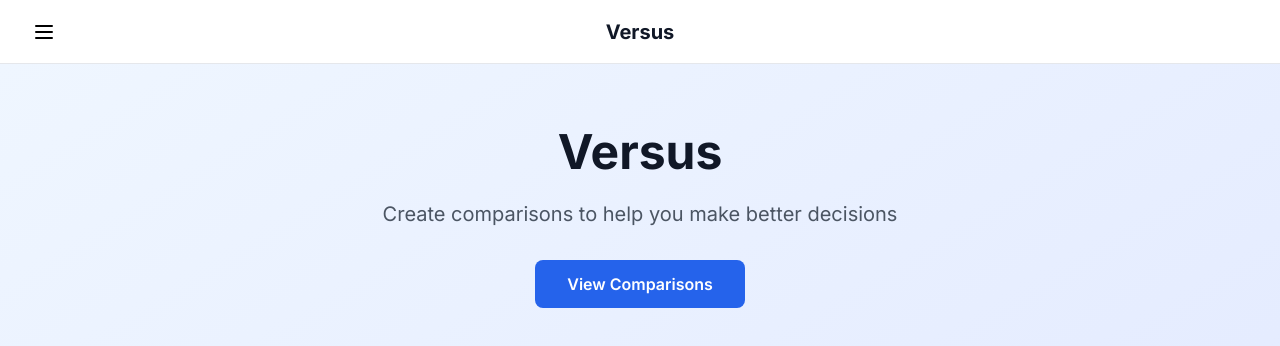
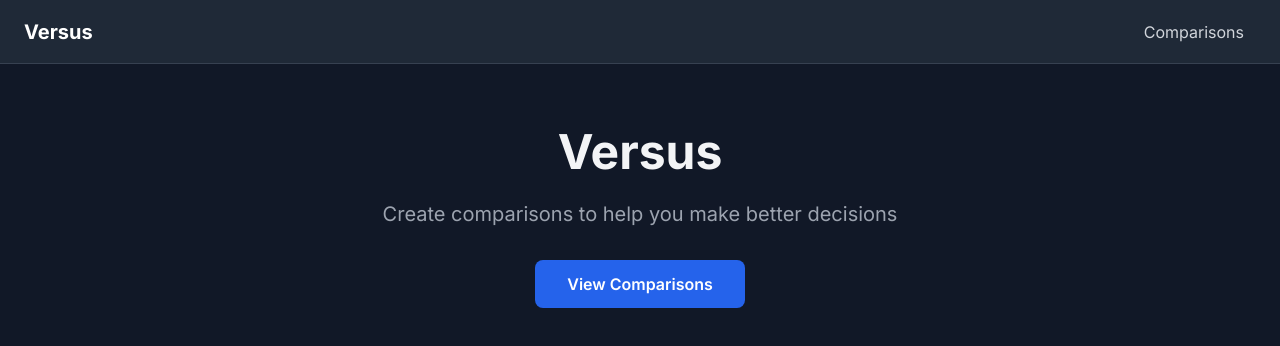
Before and after one commit to DominionZA2/Versus, a Next.js app: page / in a window 1280 px wide. Shown: the top 346 px of the page. Built offline with nearby package versions, Linux system fonts and the light colour scheme.

Commit message:
Convert to dark theme with GitHub-like layout and header navigation

```diff
--- a/src/app/comparisons/page.tsx
+++ b/src/app/comparisons/page.tsx
@@ -43,21 +43,21 @@ export default function ComparisonsPage() {
     <div className="container mx-auto px-4 py-8">
       <div className="max-w-4xl mx-auto">
         <div className="flex justify-between items-center mb-8">
-          <h1 className="text-3xl font-bold text-gray-900">Your Comparisons</h1>
+          <h1 className="text-3xl font-bold text-gray-100">Your Comparisons</h1>
           <button
             onClick={() => setIsCreating(true)}
-            className="bg-blue-600 hover:bg-blue-700 text-white font-semibold px-6 py-2 rounded-lg transition-colors"
+            className="bg-blue-600 hover:bg-blue-500 text-white font-semibold px-6 py-2 rounded-lg transition-colors"
           >
             New Comparison
           </button>
         </div>
 
         {isCreating && (
-          <div className="bg-white rounded-lg shadow-md p-6 mb-6">
+          <div className="bg-gray-800 border border-gray-700 rounded-lg p-6 mb-6">
             <form onSubmit={handleCreateComparison}>
               <h2 className="text-xl font-semibold mb-4">Create New Comparison</h2>
               <div className="mb-4">
-                <label htmlFor="name" className="block text-sm font-medium text-gray-700 mb-2">
+                <label htmlFor="name" className="block text-sm font-medium text-gray-300 mb-2">
                   Comparison Name
                 </label>
                 <input
@@ -83,7 +83,7 @@ export default function ComparisonsPage() {
                     setIsCreating(false);
                     setNewComparisonName('');
                   }}
-                  className="bg-gray-300 hover:bg-gray-400 text-gray-700 font-semibold px-4 py-2 rounded-md transition-colors"
+                  className="bg-gray-600 hover:bg-gray-500 text-gray-200 font-semibold px-4 py-2 rounded-md transition-colors"
                 >
                   Cancel
                 </button>
@@ -94,21 +94,21 @@ export default function ComparisonsPage() {
 
         {comparisons.length === 0 ? (
           <div className="text-center py-12">
-            <p className="text-xl text-gray-600 mb-4">No comparisons yet</p>
+            <p className="text-xl text-gray-400 mb-4">No comparisons yet</p>
             <p className="text-gray-500">Create your first comparison to get started!</p>
           </div>
         ) : (
           <div className="grid gap-4">
             {comparisons.map((comparison) => (
-              <div key={comparison.id} className="bg-white rounded-lg shadow-md p-6 hover:shadow-lg transition-shadow">
+              <div key={comparison.id} className="bg-gray-800 border border-gray-700 rounded-lg p-6 hover:border-gray-600 transition-colors">
                 <div className="flex justify-between items-start">
                   <div className="flex-1">
                     <Link href={`/comparisons/${comparison.slug}`}>
-                      <h2 className="text-xl font-semibold text-blue-600 hover:text-blue-800 mb-2">
+                      <h2 className="text-xl font-semibold text-blue-400 hover:text-blue-300 mb-2">
                         {comparison.name}
                       </h2>
                     </Link>
-                    <p className="text-gray-600 text-sm">
+                    <p className="text-gray-400 text-sm">
                       Created {new Date(comparison.createdAt).toLocaleDateString()}
                     </p>
                   </div>
--- a/src/app/layout.tsx
+++ b/src/app/layout.tsx
@@ -16,17 +16,16 @@ export default function RootLayout({
 }>) {
   return (
     <html lang="en">
-      <body className={inter.className}>
-        <header className="bg-white shadow-sm border-b border-gray-200 h-16 flex items-center justify-between px-6">
-          <button className="p-2 hover:bg-gray-100 rounded">
-            <svg className="w-6 h-6" fill="none" stroke="currentColor" viewBox="0 0 24 24">
-              <path strokeLinecap="round" strokeLinejoin="round" strokeWidth={2} d="M4 6h16M4 12h16M4 18h16" />
-            </svg>
-          </button>
-          <h1 className="text-xl font-bold text-gray-900">Versus</h1>
-          <div className="w-10"></div>
+      <body className={`${inter.className} bg-gray-900 text-gray-100`}>
+        <header className="bg-gray-800 border-b border-gray-700 h-16 flex items-center justify-between px-6">
+          <h1 className="text-xl font-bold text-white">Versus</h1>
+          <nav className="flex items-center space-x-4">
+            <a href="/comparisons" className="text-gray-300 hover:text-white px-3 py-2 rounded transition-colors">
+              Comparisons
+            </a>
+          </nav>
         </header>
-        <div className="min-h-screen bg-gradient-to-br from-blue-50 to-indigo-100">
+        <div className="min-h-screen bg-gray-900">
           {children}
         </div>
       </body>
--- a/src/app/page.tsx
+++ b/src/app/page.tsx
@@ -4,15 +4,15 @@ export default function HomePage() {
   return (
     <div className="container mx-auto px-4 py-16">
       <div className="max-w-2xl mx-auto text-center">
-        <h1 className="text-5xl font-bold text-gray-900 mb-6">
+        <h1 className="text-5xl font-bold text-gray-100 mb-6">
           Versus
         </h1>
-        <p className="text-xl text-gray-600 mb-8">
+        <p className="text-xl text-gray-400 mb-8">
           Create comparisons to help you make better decisions
         </p>
         <Link
           href="/comparisons"
-          className="inline-block bg-blue-600 hover:bg-blue-700 text-white font-semibold px-8 py-3 rounded-lg transition-colors"
+          className="inline-block bg-blue-600 hover:bg-blue-500 text-white font-semibold px-8 py-3 rounded-lg transition-colors"
         >
           View Comparisons
         </Link>
```
